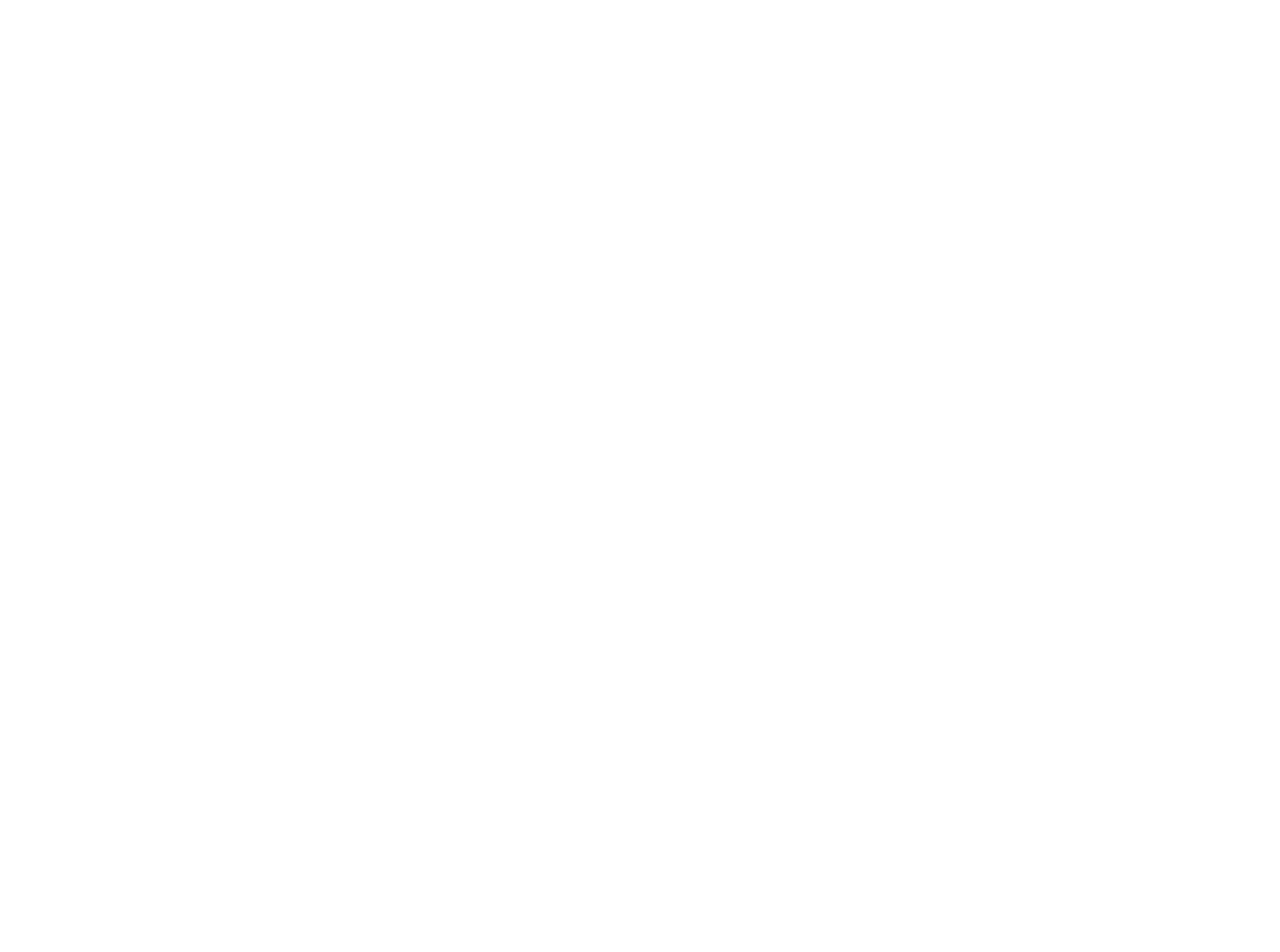
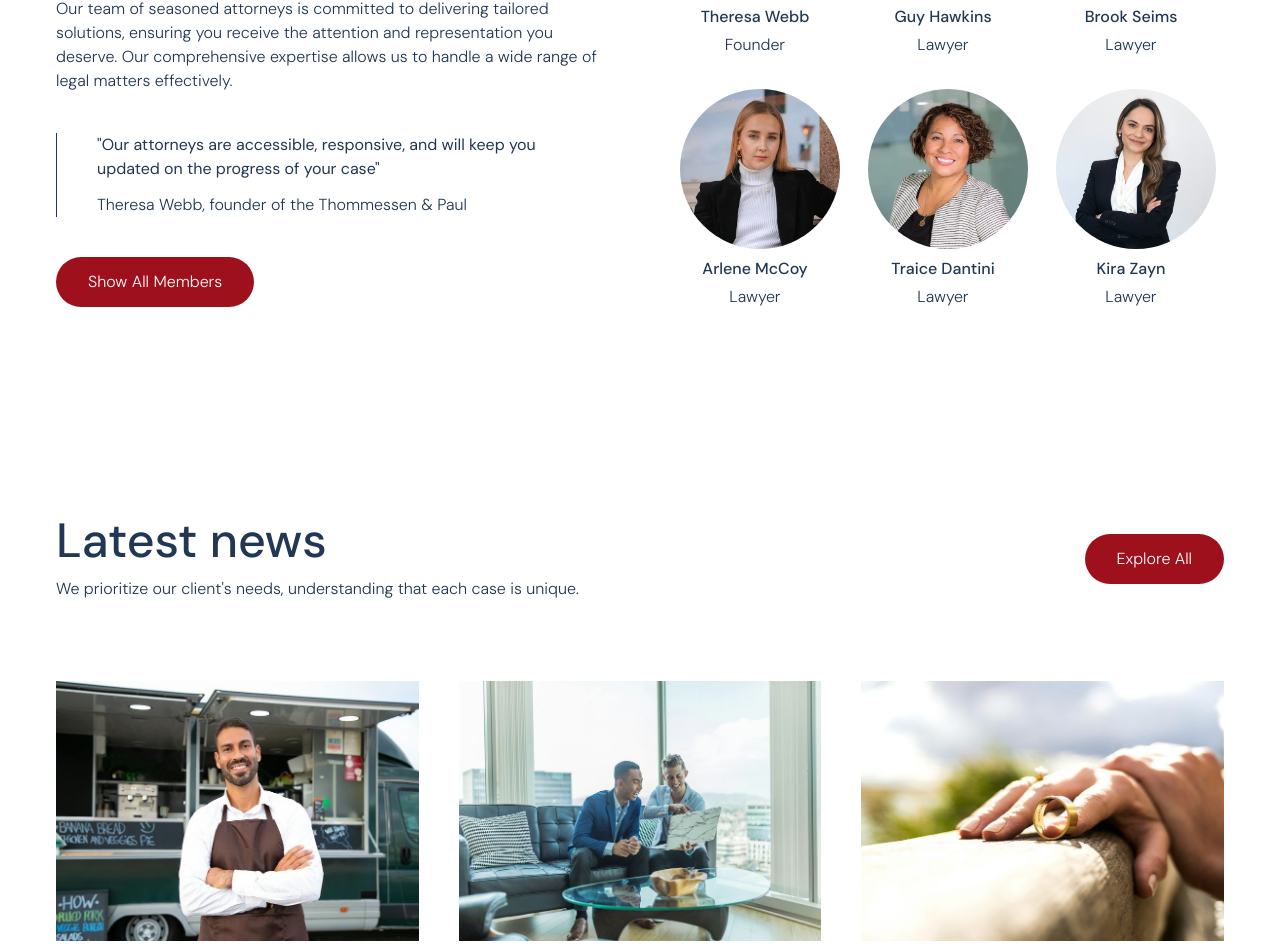
Before and after one commit to ericlauren62/law-firm, a Next.js app: page / in a window 1280 px wide. Shown: the part 4213-5165 px from the top of the page. Before the commit the page ends 3922 px from the top, so only its background shows below. Built offline with nearby package versions, Linux system fonts and the light colour scheme.

Commit message:
finished homepage

```diff
--- a/src/app/layout.tsx
+++ b/src/app/layout.tsx
@@ -2,6 +2,7 @@
 import { DM_Sans } from "next/font/google";
 import "./globals.css";
 import Navbar from "@/components/navbar/Navbar";
+import Footer from "@/components/footer/Footer";
 
 const dmSans = DM_Sans({ subsets: ["latin"] });
 
@@ -20,6 +21,7 @@
       <body className={dmSans.className}>
         <Navbar />
         {children}
+        <Footer />
       </body>
     </html>
   );
--- a/src/app/page.tsx
+++ b/src/app/page.tsx
@@ -1,3 +1,5 @@
+import FeaturedLawyer from "@/components/home/FeaturedLawyer";
+import FeaturedNews from "@/components/home/FeaturedNews";
 import HomeFirstSection from "@/components/home/HomeFirstSection";
 import HomeForthSection from "@/components/home/HomeForthSection";
 import HomeHero from "@/components/home/HomeHero";
@@ -14,6 +16,8 @@
       <Services />
       <HomeThirdSection />
       <HomeForthSection />
+      <FeaturedLawyer />
+      <FeaturedNews />
     </main>
   );
 }
--- /dev/null
+++ b/src/components/footer/Footer.tsx
@@ -0,0 +1,61 @@
+import Image from "next/image";
+import logo from "/public/images/Lawfirmlogo.svg";
+import Link from "next/link";
+import { IoLocationSharp } from "react-icons/io5";
+import { FaPhoneAlt } from "react-icons/fa";
+import { MdOutlineEmail } from "react-icons/md";
+
+export default function Footer() {
+  return (
+    <footer className="bg-black text-white py-20">
+      <div className="container grid lg:grid-cols-2 mb-10">
+        <div className="grid gap-y-5 lg:gap-y-[3px] mb-10 lg:mb-0">
+          <div className="mb-5">
+            <Image src={logo} alt="logo" height={200} width={200} />
+          </div>
+          <p className="font-medium text-lg">{"America's"} Best Law Firm</p>
+          <div className="flex items-center gap-x-3">
+            <div>
+              <IoLocationSharp />
+            </div>
+            165 Fleet Street, London, United Kingdom
+          </div>
+          <div className="flex items-center gap-x-3">
+            <div>
+              <FaPhoneAlt />
+            </div>
+            +442077782025
+          </div>
+          <div className="flex items-center gap-x-3">
+            <div>
+              <MdOutlineEmail />
+            </div>
+            info@thommessenpaulllp.com
+          </div>
+        </div>
+
+        <div>
+          <h3 className="text-xl font-medium mb-5">Quick Links</h3>
+          <ul className="grid gap-y-4">
+            <li>
+              <Link href="/about">About</Link>
+            </li>
+            <li>
+              <Link href="/services">Services</Link>
+            </li>
+            <li>
+              <Link href="/attorneys">Attorneys</Link>
+            </li>
+            <li>
+              <Link href="/blog">Blog</Link>
+            </li>
+            <li>
+              <Link href="/contact">Contact</Link>
+            </li>
+          </ul>
+        </div>
+      </div>
+      <p className="container font-medium">© 2024 Thommessen&paul All rights reserved.</p>
+    </footer>
+  );
+}
--- /dev/null
+++ b/src/components/home/FeaturedLawyer.tsx
@@ -0,0 +1,40 @@
+import ButtonLink from "../shared/ButtonUrl";
+import ImageCard from "../shared/ImageCard";
+import founder from "/public/images/founder.webp";
+import lawyer1 from "/public/images/lawyer1.jpg";
+import lawyer2 from "/public/images/lawyer2.webp";
+import lawyer3 from "/public/images/lawyer3.webp";
+import lawyer4 from "/public/images/lawyer4.webp";
+import lawyer5 from "/public/images/lawyer5.jpg";
+
+export default function FeaturedLawyer() {
+  return (
+    <section className="container lg:grid lg:grid-cols-2  py-20 lg:py-32 gap-x-20">
+      <div className="mb-20 lg:mb-0">
+        <h2 className="text-3xl font-medium mb-10 lg:text-5xl">Lawyers specializing in diverse areas</h2>
+        <p className="mb-10">
+          We prioritize our {"clients'"} needs, understanding that each case is unique. Our team of seasoned attorneys
+          is committed to delivering tailored solutions, ensuring you receive the attention and representation you
+          deserve. Our comprehensive expertise allows us to handle a wide range of legal matters effectively.
+        </p>
+
+        <div className="pl-10 border-l border-black mb-10">
+          <strong className="mb-3 block">
+            {'"Our attorneys are accessible, responsive, and will keep you updated on the progress of your case"'}
+          </strong>
+          <p>Theresa Webb, founder of the Thommessen & Paul</p>
+        </div>
+
+        <ButtonLink btntext="Show All Members" url="/attorneys" dark />
+      </div>
+      <div className="grid grid-cols-2 lg:grid-cols-3 gap-x-5 gap-y-8">
+        <ImageCard image={founder} role="Founder" name="Theresa Webb" />
+        <ImageCard image={lawyer1} role="Lawyer" name="Guy Hawkins" />
+        <ImageCard image={lawyer2} role="Lawyer" name="Brook Seims" />
+        <ImageCard image={lawyer3} role="Lawyer" name="Arlene McCoy" />
+        <ImageCard image={lawyer4} role="Lawyer" name="Traice Dantini" />
+        <ImageCard image={lawyer5} role="Lawyer" name="Kira Zayn" />
+      </div>
+    </section>
+  );
+}
--- /dev/null
+++ b/src/components/home/FeaturedNews.tsx
@@ -0,0 +1,39 @@
+import BlogCard from "../shared/BlogCard";
+import ButtonLink from "../shared/ButtonUrl";
+import featuredImg1 from "/public/images/featuredImg1.jpg";
+import featuredImg2 from "/public/images/featuredImg2.jpg";
+import featuredImg3 from "/public/images/featuredImg3.jpg";
+
+export default function FeaturedNews() {
+  return (
+    <section className="container py-20">
+      <div className="text-center lg:text-left lg:flex lg:items-center lg:justify-between mb-20">
+        <div className="mb-8 lg:mb-0">
+          <h2 className="text-3xl lg:text-5xl leading-[1.2em] font-medium mb-3">Latest news</h2>
+          <p>We prioritize our {"client's"} needs, understanding that each case is unique.</p>
+        </div>
+        <ButtonLink btntext="Explore All" dark url="/blog" />
+      </div>
+      <div className="grid lg:grid-cols-3 lg:gap-x-10">
+        <BlogCard
+          title="The legal side of starting business"
+          image={featuredImg1}
+          description="With a solid strategy, our team will work diligently to execute the plan and advocate for your rights."
+          url="/blog"
+        />
+        <BlogCard
+          title="The importance of estate planning"
+          image={featuredImg2}
+          description="With a solid strategy, our team will work diligently to execute the plan and advocate for your rights."
+          url="/blog"
+        />
+        <BlogCard
+          title="Navigating divorce: step-by-step guide"
+          image={featuredImg3}
+          description="With a solid strategy, our team will work diligently to execute the plan and advocate for your rights."
+          url="/blog"
+        />
+      </div>
+    </section>
+  );
+}
--- a/src/components/home/HomeForthSection.tsx
+++ b/src/components/home/HomeForthSection.tsx
@@ -1,10 +1,12 @@
 export default function HomeForthSection() {
   return (
-    <section className="relative bg-homeForthSectionBg bg-center bg-cover h-[80vh] w-full">
+    <section className="relative bg-homeForthSectionBg bg-center bg-cover h-[50vh] lg:h-[80vh] w-full">
       <div className="bg-dark absolute inset-0  h-full w-full opacity-60"></div>
-      <div className="container flex items-end relative h-[80vh]">
+      <div className="container flex items-end relative h-[50vh] lg:h-[80vh]">
         <div className="max-w-[700px] text-white relative z-50 pb-20">
-          <h2 className="lg:text-5xl mb-6 font-medium">Trust is the foundation of any attorney-client relationship</h2>
+          <h2 className="text-3xl lg:text-5xl mb-6 font-medium">
+            Trust is the foundation of any attorney-client relationship
+          </h2>
           <p>
             We uphold the highest standards of integrity and transparency. We keep our clients informed throughout the
             legal process, empowering them with knowledge to make informed decisions.
--- a/src/components/home/HomeThirdSection.tsx
+++ b/src/components/home/HomeThirdSection.tsx
@@ -2,14 +2,14 @@
 
 export default function HomeThirdSection() {
   return (
-    <section className="py-32 container lg:flex lg:justify-between lg:items-center lg:gap-x-32">
+    <section className="py-10 lg:py-32 container flex flex-col-reverse lg:flex-row lg:justify-between lg:items-center lg:gap-x-32">
       <div className="lg:w-[40%]">
         <Card />
         <Card dark />
         <Card />
       </div>
-      <div className="lg:w-[50%]">
-        <h2 className="lg:text-5xl font-medium mb-8">Your rights matter, we are here to defend them</h2>
+      <div className="text-center mb-20 lg:mb-0 lg:text-left lg:w-[50%]">
+        <h2 className="text-3xl lg:text-5xl font-medium mb-8">Your rights matter, we are here to defend them</h2>
         <p className="mb-8">
           We prioritize our {"client's"} needs, understanding that each case is unique. Our team of seasoned attorneys
           is committed to delivering tailored solutions, ensuring you receive the attention and representation you
@@ -27,7 +27,7 @@
 
 const Card = ({ dark }: CardProps) => {
   return (
-    <div className={`mb-8 p-6 ${dark ? "bg-black text-white relative left-10" : "bg-secondary"}`}>
+    <div className={`mb-8 p-6 ${dark ? "bg-black text-white lg:relative lg:left-10" : "bg-secondary"}`}>
       <div className="flex justify-between items-center mb-5">
         <h3 className="lg:text-2xl font-medium">Initial consultation</h3>
         <div>01</div>
--- /dev/null
+++ b/src/components/shared/BlogCard.tsx
@@ -0,0 +1,26 @@
+import Image, { StaticImageData } from "next/image";
+import Link from "next/link";
+
+interface BlogCardProps {
+  title: string;
+  image: StaticImageData;
+  description: string;
+  url: string;
+}
+
+export default function BlogCard({ title, image, description, url }: BlogCardProps) {
+  return (
+    <div className="flex flex-col justify-between">
+      <div className="mb-5">
+        <Image src={image} alt="featured Img" className="h-[260px] w-full object-cover object-center" />
+      </div>
+      <div>
+        <h3 className="text-xl font-medium mb-4">{title}</h3>
+        <p className="mb-5">{description}</p>
+      </div>
+      <Link href={url} className="border-b border-black pb-1 w-[108px]">
+        Read Full Post
+      </Link>
+    </div>
+  );
+}
--- /dev/null
+++ b/src/components/shared/ImageCard.tsx
@@ -0,0 +1,27 @@
+import Image, { StaticImageData } from "next/image";
+
+interface ImageCardProps {
+  image: StaticImageData;
+  name: string;
+  role: string;
+}
+
+export default function ImageCard({ image, name, role }: ImageCardProps) {
+  return (
+    <div>
+      <Image
+        src={image}
+        alt="our lawyers image"
+        height={160}
+        width={160}
+        objectFit="cover"
+        objectPosition="center"
+        className="rounded-[100%] mb-2"
+      />
+      <div className="text-center max-w-[150px]">
+        <h3 className="mb-1 font-medium">{name}</h3>
+        <p>{role}</p>
+      </div>
+    </div>
+  );
+}
```
